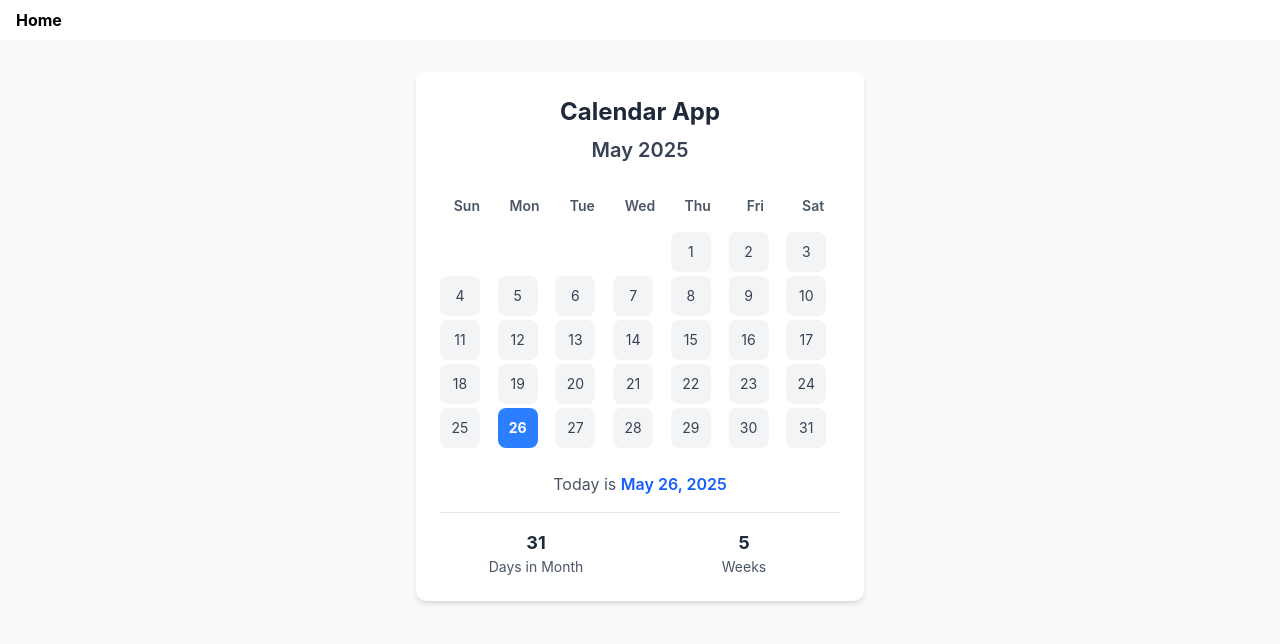
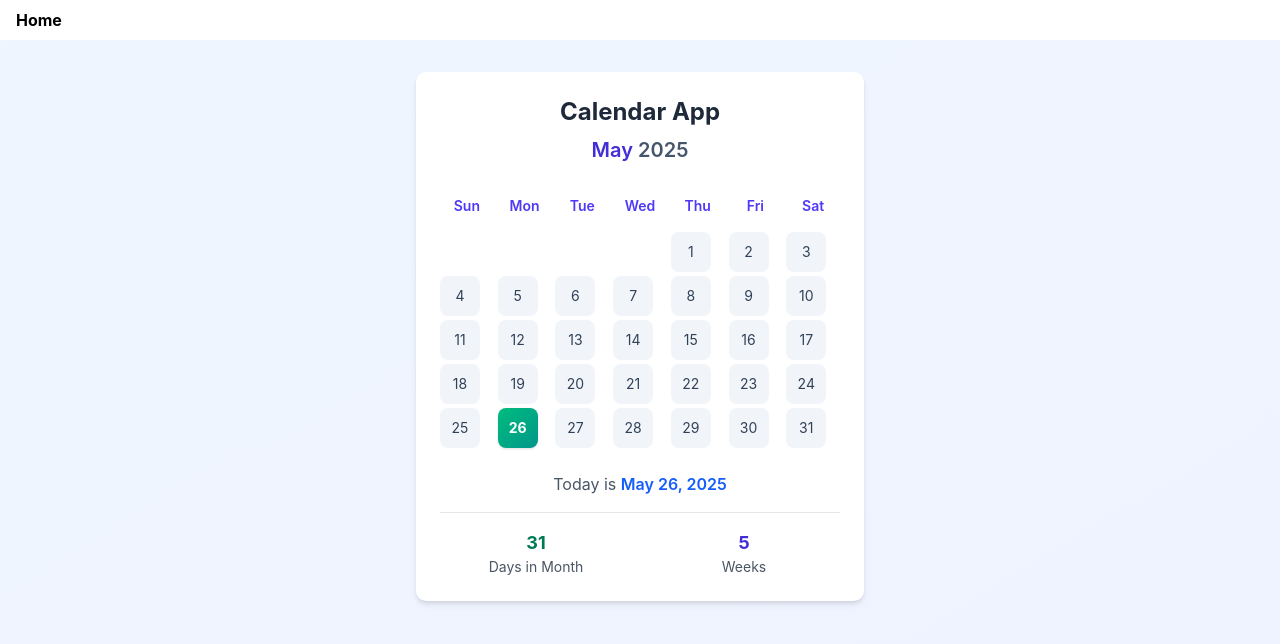
Before and after one commit to wzliu888/116021147177148661292-robust-nebula-5035, a React (Vite) app: page / in a window 1280 px wide. Shown: the top 644 px of the page. Built offline with nearby package versions, Linux system fonts and the light colour scheme.

Commit message:
feat: Follow up - can you make it more colorful

```diff
--- a/src/routes/index.tsx
+++ b/src/routes/index.tsx
@@ -37,7 +37,7 @@ function App() {
   }
 
   return (
-    <div className="min-h-screen bg-gray-50 py-8">
+    <div className="min-h-screen bg-gradient-to-br from-blue-50 to-indigo-50 py-8">
       <div className="max-w-md mx-auto bg-white rounded-lg shadow-md p-6">
         {/* Calendar Header */}
         <div className="text-center mb-6">
@@ -45,7 +45,7 @@ function App() {
             Calendar App
           </h1>
           <h2 className="text-xl font-semibold text-gray-700">
-            {monthNames[currentMonth]} {currentYear}
+            <span className="text-indigo-700">{monthNames[currentMonth]}</span> <span className="text-slate-600">{currentYear}</span>
           </h2>
         </div>
 
@@ -54,7 +54,7 @@ function App() {
           {dayNames.map((day) => (
             <div
               key={day}
-              className="text-center text-sm font-semibold text-gray-600 py-2"
+              className="text-center text-sm font-semibold text-indigo-600 py-2"
             >
               {day}
             </div>
@@ -75,8 +75,8 @@ function App() {
                     day === null
                       ? ''
                       : isCurrentDay
-                      ? 'bg-blue-500 text-white font-bold'
-                      : 'bg-gray-100 hover:bg-gray-200 text-gray-700'
+                      ? 'bg-gradient-to-br from-emerald-500 to-teal-600 text-white font-bold shadow-sm'
+                      : 'bg-slate-100 hover:bg-indigo-100 text-slate-700 hover:text-indigo-800 transition-colors'
                   }
                 `}
               >
@@ -100,11 +100,11 @@ function App() {
         <div className="mt-4 pt-4 border-t border-gray-200">
           <div className="grid grid-cols-2 gap-4 text-center">
             <div>
-              <p className="text-lg font-bold text-gray-800">{daysInMonth}</p>
+              <p className="text-lg font-bold text-emerald-700">{daysInMonth}</p>
               <p className="text-sm text-gray-600">Days in Month</p>
             </div>
             <div>
-              <p className="text-lg font-bold text-gray-800">
+              <p className="text-lg font-bold text-indigo-700">
                 {Math.ceil(calendarDays.length / 7)}
               </p>
               <p className="text-sm text-gray-600">Weeks</p>
```
